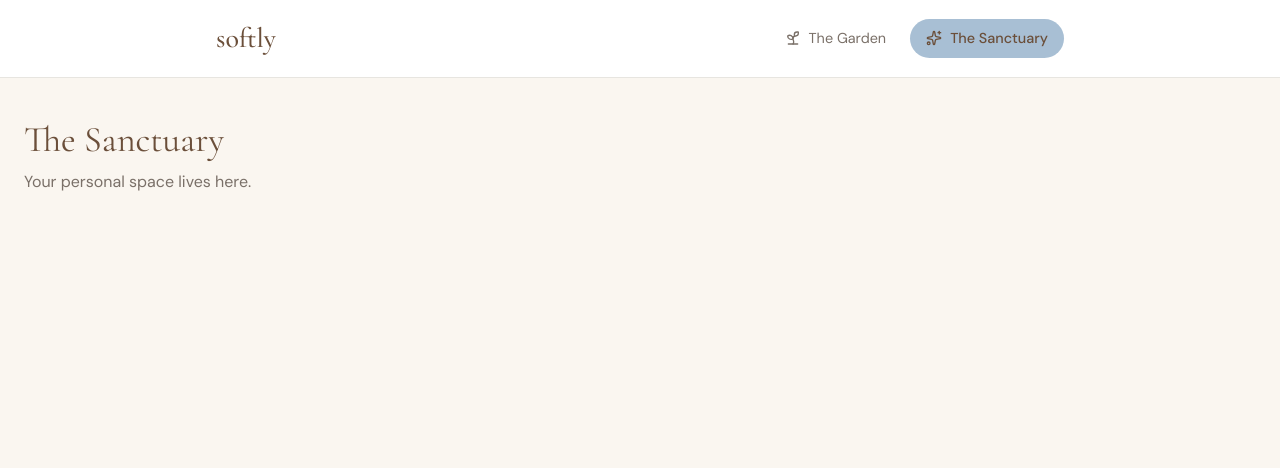
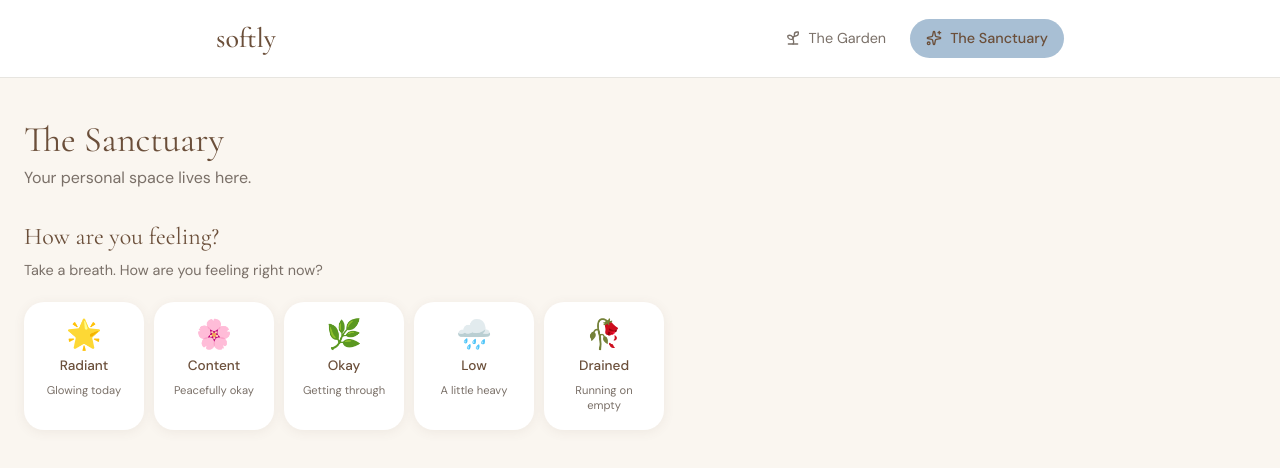
Before and after one commit to megwilliams1/softly, a Next.js app: page /sanctuary in a window 1280 px wide. Shown: the top 468 px of the page. Built offline with nearby package versions, Linux system fonts and the light colour scheme.

Commit message:
TICKET-009: Add daily mood check-in with visual mood picker and localStorage persistence

```diff
--- a/src/app/sanctuary/page.tsx
+++ b/src/app/sanctuary/page.tsx
@@ -1,13 +1,20 @@
+import MoodCheckin from "@/components/sanctuary/MoodCheckin";
+
 export default function SanctuaryPage() {
   return (
     <main
       className="min-h-screen px-6 py-10"
       style={{ backgroundColor: "var(--color-cream)" }}
     >
-      <h1 className="text-4xl mb-2">The Sanctuary</h1>
-      <p style={{ color: "var(--color-stone)" }}>
+      <h1 className="text-4xl mb-1">The Sanctuary</h1>
+      <p style={{ color: "var(--color-stone)", marginBottom: "32px" }}>
         Your personal space lives here.
       </p>
+
+      <section>
+        <h2 className="text-2xl mb-2">How are you feeling?</h2>
+        <MoodCheckin />
+      </section>
     </main>
   );
 }
--- /dev/null
+++ b/src/components/sanctuary/MoodCheckin.tsx
@@ -0,0 +1,94 @@
+"use client";
+
+import { useState } from "react";
+import { useMood, MoodKey } from "@/lib/hooks/useMood";
+
+const MOODS: { key: MoodKey; emoji: string; label: string; subtext: string }[] = [
+  { key: "radiant",  emoji: "🌟", label: "Radiant",  subtext: "Glowing today" },
+  { key: "content",  emoji: "🌸", label: "Content",  subtext: "Peacefully okay" },
+  { key: "okay",     emoji: "🌿", label: "Okay",     subtext: "Getting through" },
+  { key: "low",      emoji: "🌧️", label: "Low",      subtext: "A little heavy" },
+  { key: "drained",  emoji: "🥀", label: "Drained",  subtext: "Running on empty" },
+];
+
+export default function MoodCheckin() {
+  const { todayMood, setMood } = useMood();
+  const [lastSelected, setLastSelected] = useState<MoodKey | null>(null);
+
+  function handleSelect(key: MoodKey) {
+    setMood(key);
+    setLastSelected(key);
+    setTimeout(() => setLastSelected(null), 350);
+  }
+
+  return (
+    <div>
+      <p style={{ fontSize: "0.9rem", color: "var(--color-stone)", marginBottom: "20px" }}>
+        {todayMood
+          ? "You've checked in today. You can always update it."
+          : "Take a breath. How are you feeling right now?"}
+      </p>
+
+      <div
+        style={{
+          display: "flex",
+          gap: "10px",
+          flexWrap: "wrap",
+        }}
+      >
+        {MOODS.map(({ key, emoji, label, subtext }) => {
+          const isSelected = todayMood === key;
+          return (
+            <button
+              key={key}
+              onClick={() => handleSelect(key)}
+              className={lastSelected === key ? "animate-bloom-pop" : ""}
+              style={{
+                display: "flex",
+                flexDirection: "column",
+                alignItems: "center",
+                gap: "6px",
+                padding: "16px 12px",
+                borderRadius: "var(--radius-lg)",
+                backgroundColor: isSelected
+                  ? "var(--color-bloom-pink)"
+                  : "var(--color-white)",
+                border: isSelected
+                  ? "2px solid var(--color-blush-deep)"
+                  : "2px solid transparent",
+                boxShadow: isSelected ? "var(--shadow-card)" : "var(--shadow-soft)",
+                cursor: "pointer",
+                minWidth: "88px",
+                flex: "1 1 88px",
+                maxWidth: "120px",
+                transition: "background-color 0.2s ease, box-shadow 0.2s ease",
+              }}
+            >
+              <span style={{ fontSize: "1.8rem", lineHeight: 1 }}>{emoji}</span>
+              <span
+                style={{
+                  fontSize: "0.85rem",
+                  fontWeight: 500,
+                  color: "var(--color-soil)",
+                  fontFamily: "var(--font-body)",
+                }}
+              >
+                {label}
+              </span>
+              <span
+                style={{
+                  fontSize: "0.7rem",
+                  color: "var(--color-stone)",
+                  textAlign: "center",
+                  lineHeight: 1.3,
+                }}
+              >
+                {subtext}
+              </span>
+            </button>
+          );
+        })}
+      </div>
+    </div>
+  );
+}
--- /dev/null
+++ b/src/lib/hooks/useMood.ts
@@ -0,0 +1,33 @@
+"use client";
+
+import { useState, useEffect } from "react";
+
+const STORAGE_KEY = "softly:sanctuary:mood";
+
+export type MoodKey = "radiant" | "content" | "okay" | "low" | "drained";
+export type MoodHistory = Record<string, MoodKey>; // date (YYYY-MM-DD) → mood
+
+function todayKey(): string {
+  return new Date().toISOString().split("T")[0];
+}
+
+export function useMood() {
+  const [history, setHistory] = useState<MoodHistory>({});
+
+  useEffect(() => {
+    try {
+      const stored = localStorage.getItem(STORAGE_KEY);
+      if (stored) setHistory(JSON.parse(stored));
+    } catch {}
+  }, []);
+
+  const todayMood = history[todayKey()] ?? null;
+
+  function setMood(mood: MoodKey) {
+    const next = { ...history, [todayKey()]: mood };
+    localStorage.setItem(STORAGE_KEY, JSON.stringify(next));
+    setHistory(next);
+  }
+
+  return { todayMood, setMood };
+}
```
